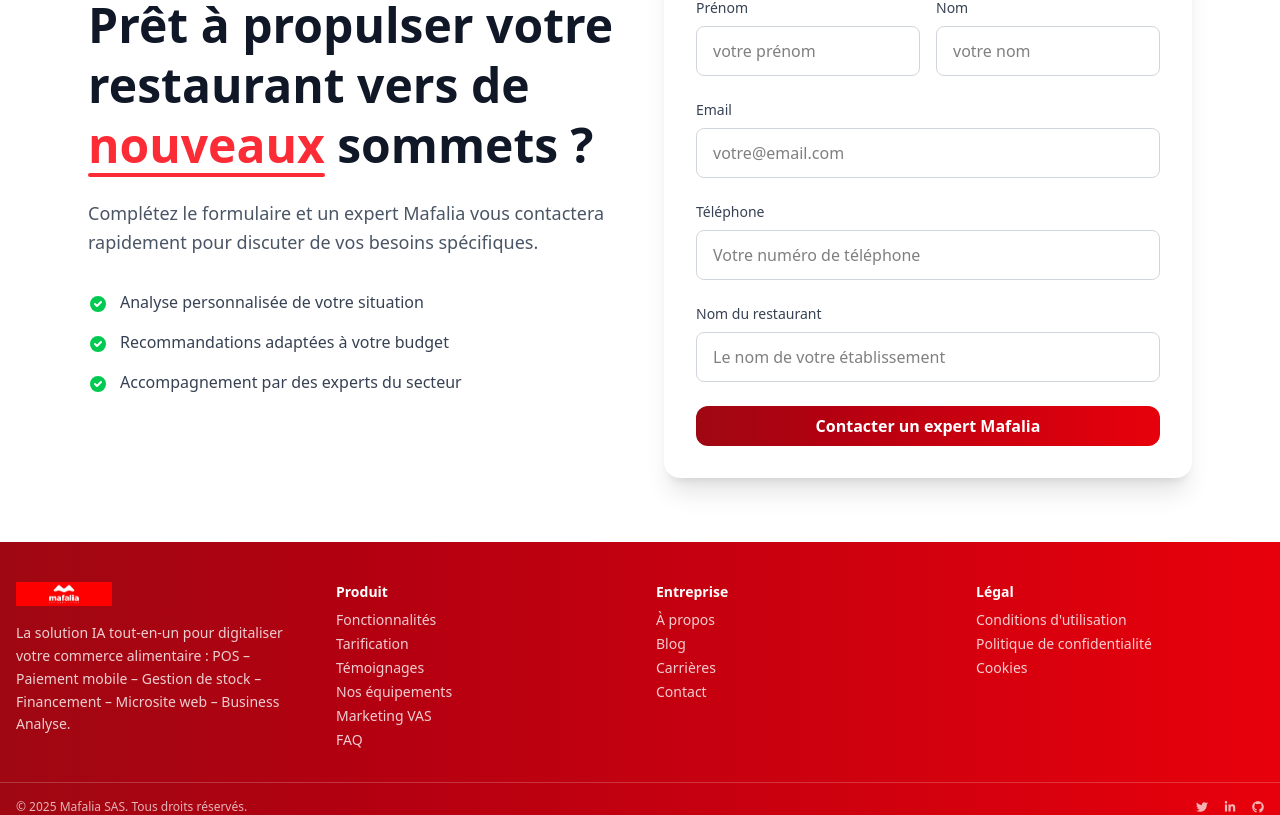
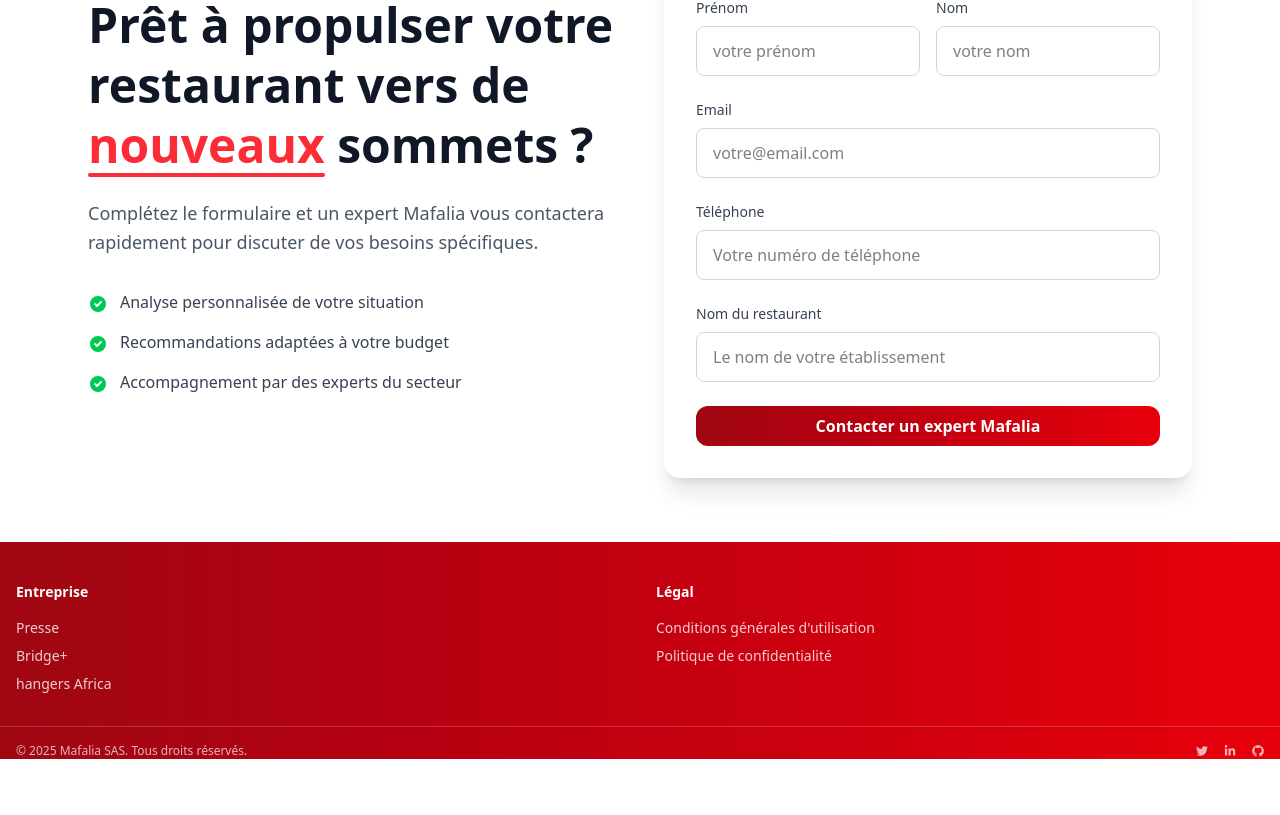
Before and after one commit to MilkCoder26/test, a React (Vite) app: page /marketing in a window 1280 px wide. Shown: the part 2945-3760 px from the top of the page. After the commit the page ends 3704 px from the top, so only its background shows below. Built offline with nearby package versions, Linux system fonts and the light colour scheme.

Commit message:
update footer

```diff
--- a/src/App.tsx
+++ b/src/App.tsx
@@ -1,34 +1,19 @@
+import { BrowserRouter, Route, Routes } from "react-router";
 import "./App.css";
-import Footer from "./components/Footer";
-import Header from "./components/Header";
-import Section1 from "./components/Section1";
-import Section2 from "./components/Section2";
-import Section3 from "./components/Section3";
-import Section4 from "./components/Section4";
-import Section5 from "./components/Section5";
-import Section6 from "./components/Section6";
-import Section7 from "./components/Section7";
+import Marketing from "./pages/Marketing";
+import Login from "./pages/Login";
+import Register from "./pages/Register";
 
 function App() {
   return (
-    <div className="min-h-screen bg-white">
-      {/* Shared container */}
-      <div className="max-w-6xl mx-auto px-6">
-        <Header />
-
-        {/* Main Content */}
-        <main className="py-16 flex flex-col items-center gap-20">
-          <Section1 />
-          <Section2 />
-          <Section3 />
-          <Section4 />
-          <Section5 />
-          <Section6 />
-          <Section7 />
-        </main>
-      </div>
-      <Footer />
-    </div>
+    <BrowserRouter>
+      <Routes>
+        <Route path="/" element={<App />} />
+        <Route path="/marketing" element={<Marketing />} />
+        <Route path="/sign-in" element={<Login />} />
+        <Route path="/sign-up" element={<Register />} />
+      </Routes>
+    </BrowserRouter>
   );
 }
 
--- a/src/components/Footer.tsx
+++ b/src/components/Footer.tsx
@@ -1,79 +1,45 @@
 import React from "react";
 import { FaTwitter, FaLinkedinIn, FaGithub } from "react-icons/fa";
-import mafaliaLogo from "../assets/mafalia-logo-dark.jpeg";
 
 const Footer: React.FC = () => {
   return (
     <footer className="bg-gradient-to-r from-red-800 to-red-600 text-white text-sm pt-10">
-      <div className="max-w-7xl mx-auto px-4 grid grid-cols-1 md:grid-cols-4 gap-8">
-        {/* Logo & Description */}
+      <div className="max-w-7xl mx-auto px-4 grid grid-cols-1 md:grid-cols-2 gap-8">
+        {/* Company Links */}
         <div>
-          <div className="mb-4">
-            <img src={mafaliaLogo} alt="Mafalia logo" className="h-6" />
-          </div>
-          <p className="leading-relaxed text-white/80">
-            La solution IA tout-en-un pour digitaliser votre commerce
-            alimentaire : POS – Paiement mobile – Gestion de stock – Financement
-            – Microsite web – Business Analyse.
-          </p>
-        </div>
-
-        {/* Produit */}
-        <div>
-          <h4 className="font-semibold mb-2">Produit</h4>
-          <ul className="space-y-1 text-white/80">
+          <h4 className="font-semibold mb-4">Entreprise</h4>
+          <ul className="space-y-2 text-white/80">
             <li>
-              <a href="#">Fonctionnalités</a>
+              <a href="#" className="hover:text-white transition-colors">
+                Presse
+              </a>
             </li>
             <li>
-              <a href="#">Tarification</a>
+              <a href="#" className="hover:text-white transition-colors">
+                Bridge+
+              </a>
             </li>
             <li>
-              <a href="#">Témoignages</a>
-            </li>
-            <li>
-              <a href="#">Nos équipements</a>
-            </li>
-            <li>
-              <a href="#">Marketing VAS</a>
-            </li>
-            <li>
-              <a href="#">FAQ</a>
+              <a href="#" className="hover:text-white transition-colors">
+                hangers Africa
+              </a>
             </li>
           </ul>
         </div>
 
-        {/* Entreprise */}
+        {/* Legal */}
         <div>
-          <h4 className="font-semibold mb-2">Entreprise</h4>
-          <ul className="space-y-1 text-white/80">
+          <h4 className="font-semibold mb-4">Légal</h4>
+          <ul className="space-y-2 text-white/80">
             <li>
-              <a href="#">À propos</a>
+              <a href="#" className="hover:text-white transition-colors">
+                Conditions générales d'utilisation
+              </a>
             </li>
             <li>
-              <a href="#">Blog</a>
-            </li>
-            <li>
-              <a href="#">Carrières</a>
-            </li>
-            <li>
-              <a href="#">Contact</a>
-            </li>
-          </ul>
-        </div>
-
-        {/* Légal */}
-        <div>
-          <h4 className="font-semibold mb-2">Légal</h4>
-          <ul className="space-y-1 text-white/80">
-            <li>
-              <a href="#">Conditions d'utilisation</a>
-            </li>
-            <li>
-              <a href="#">Politique de confidentialité</a>
-            </li>
-            <li>
-              <a href="#">Cookies</a>
+              <a href="#" className="hover:text-white transition-colors">
+                Politique de confidentialité
+              </a>
             </li>
           </ul>
         </div>
--- a/src/components/Section1.tsx
+++ b/src/components/Section1.tsx
@@ -10,7 +10,7 @@
 
 export default function Section1() {
   const companies = [
-    { name: "Casamançaise", logo: casamancaiseLogo },
+    { name: "ORoyal", logo: casamancaiseLogo },
     { name: "Senico", logo: senicoLogo },
     { name: "SOBOA", logo: soboaLogo },
     { name: "GMD", logo: gmdLogo },
--- a/src/main.tsx
+++ b/src/main.tsx
@@ -1,21 +1,10 @@
 import { StrictMode } from "react";
 import { createRoot } from "react-dom/client";
 import App from "./App.tsx";
-import { BrowserRouter, Route, Routes } from "react-router";
 import "./index.css";
-import Marketing from "./pages/Marketing.tsx";
-import Login from "./pages/Login.tsx";
-import Register from "./pages/Register.tsx";
 
 createRoot(document.getElementById("root")!).render(
   <StrictMode>
-    <BrowserRouter>
-      <Routes>
-        <Route path="/" element={<App />} />
-        <Route path="/marketing" element={<Marketing />} />
-        <Route path="/sign-in" element={<Login />} />
-        <Route path="/sign-up" element={<Register />} />
-      </Routes>
-    </BrowserRouter>
+    <App />
   </StrictMode>
 );
--- /dev/null
+++ b/src/pages/Home.tsx
@@ -0,0 +1,32 @@
+import Footer from "../components/Footer";
+import Header from "../components/Header";
+import Section1 from "../components/Section1";
+import Section2 from "../components/Section2";
+import Section3 from "../components/Section3";
+import Section4 from "../components/Section4";
+import Section5 from "../components/Section5";
+import Section6 from "../components/Section6";
+import Section7 from "../components/Section7";
+
+export default function Home() {
+  return (
+    <div className="min-h-screen bg-white">
+      {/* Shared container */}
+      <div className="max-w-6xl mx-auto px-6">
+        <Header />
+
+        {/* Main Content */}
+        <main className="py-16 flex flex-col items-center gap-20">
+          <Section1 />
+          <Section2 />
+          <Section3 />
+          <Section4 />
+          <Section5 />
+          <Section6 />
+          <Section7 />
+        </main>
+      </div>
+      <Footer />
+    </div>
+  );
+}
--- a/src/pages/Login.tsx
+++ b/src/pages/Login.tsx
@@ -1,5 +1,6 @@
 import { Link } from "react-router";
 import mafaliaLogo from "../assets/mafalia-logo.jpeg";
+import Footer from "../components/Footer";
 
 const Login = () => {
   return (
@@ -103,11 +104,7 @@
           </div>
         </div>
       </div>
-
-      {/* Footer */}
-      <footer className="bg-red-600 text-white text-center py-4">
-        <p className="text-sm">© 2024 Mafalia. Tous droits réservés.</p>
-      </footer>
+      <Footer />
     </div>
   );
 };
--- a/src/pages/Register.tsx
+++ b/src/pages/Register.tsx
@@ -1,5 +1,6 @@
 import { Link } from "react-router";
 import mafaliaLogo from "../assets/mafalia-logo.jpeg";
+import Footer from "../components/Footer";
 
 const Register = () => {
   return (
@@ -350,9 +351,7 @@
       </div>
 
       {/* Footer */}
-      <footer className="bg-red-500 text-white text-center py-4">
-        <p className="text-sm">© 2024 Mafalia. Tous droits réservés.</p>
-      </footer>
+      <Footer />
     </div>
   );
 };
```
